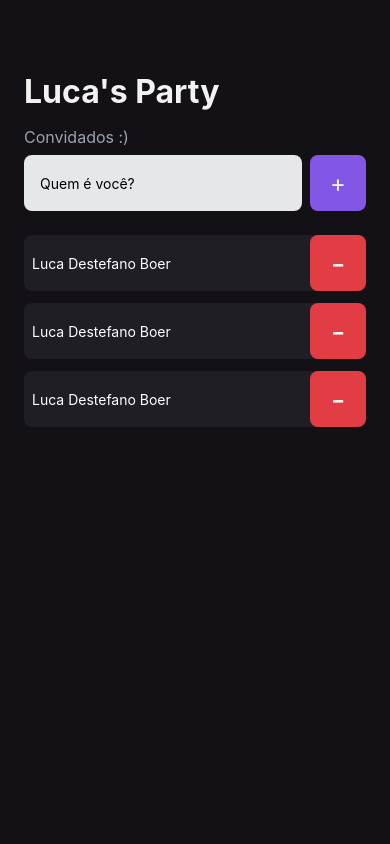
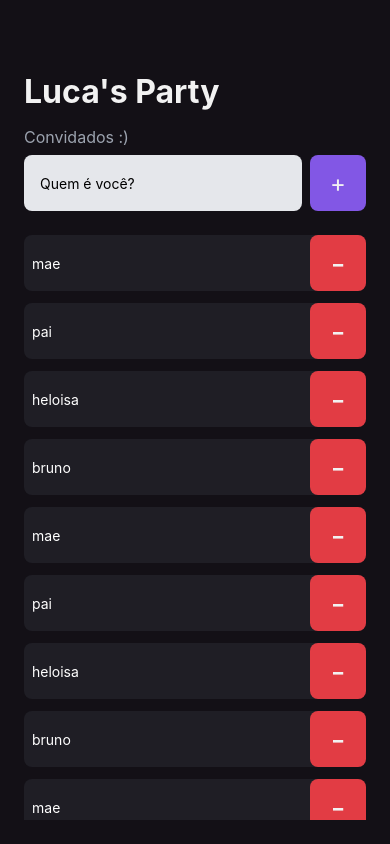
Before and after one commit to lucadboer/im-here-app, a React Native app: screen / in a window 390 px wide. Built offline with nearby package versions, Linux system fonts and the light colour scheme.

Commit message:
create data flow & alerts

```diff
--- a/App.tsx
+++ b/App.tsx
@@ -1,7 +1,11 @@
+import { StatusBar } from "react-native";
 import Home from "./src/screens/Home";
 
 export default function App() {
   return (
-    <Home />
+    <>
+      <StatusBar barStyle="light-content" translucent  />
+      <Home />
+    </>
   )
 }
--- a/src/components/Participant/index.tsx
+++ b/src/components/Participant/index.tsx
@@ -1,11 +1,20 @@
 import { Text, TouchableOpacity, View } from "react-native";
 import { styles } from "./styles";
 
-export function Participant() {
+interface ParticipantProps {
+  name: string;
+  onRemove: (name: string) => void
+}
+
+export function Participant({ name, onRemove }: ParticipantProps) {
+
+  function handleRemoveParticipant(nameToRemove: string) {
+    onRemove(nameToRemove)
+  }
   return (
     <View style={styles.container}>
-      <Text style={styles.name}>Luca Destefano Boer</Text>
-      <TouchableOpacity style={styles.button}>
+      <Text style={styles.name}>{name}</Text>
+      <TouchableOpacity style={styles.button} onPress={() => {handleRemoveParticipant(name)}}>
        <Text style={styles.textButton}>-</Text>
       </TouchableOpacity>
     </View>
--- a/src/screens/Home/index.tsx
+++ b/src/screens/Home/index.tsx
@@ -1,11 +1,30 @@
-import { Text, TextInput, TouchableOpacity, View } from 'react-native';
+import { Alert, FlatList, ScrollView, Text, TextInput, TouchableOpacity, View } from 'react-native';
 import { Participant } from '../../components/Participant';
 import { styles } from './styles';
 
 export default function Home() {
 
-  function handleAddName() {
+  const participants = ['mae', 'pai', 'heloisa', 'bruno','mae', 'pai', 'heloisa', 'bruno','mae', 'pai', 'heloisa', 'bruno']
+
+  function handleAddParticipant() {
+    if (participants.includes('heloisa')) {
+      return Alert.alert("Participante existe", "Já existe esse nome na sua lista de participantes")
+    }
     console.log('add name');
+  }
+
+  function handleRemoveParticipant(name: string) {
+    Alert.alert('Remover', `Remover o participante ${name}?`, [
+      {
+        text: 'Sim',
+        onPress: () => {Alert.alert('Participante deletado!')}
+      },
+      {
+        text: 'Não',
+        style: 'cancel'
+      }
+    ])
+    console.log('remove');
   }
 
   return (
@@ -16,14 +35,29 @@ export default function Home() {
       <View style={styles.form}>
         <TextInput style={styles.input} placeholder='Quem é você?' />
 
-        <TouchableOpacity style={styles.button} onPress={handleAddName}>
+        <TouchableOpacity style={styles.button} onPress={handleAddParticipant}>
           <Text style={styles.textButton}>+</Text>
         </TouchableOpacity>
       </View>
 
-      <Participant />
-      <Participant />
-      <Participant />
+      <FlatList
+        data={participants}
+        keyExtractor={(item, index) => item + index}
+        renderItem={({item}) => (
+          <Participant name={item} onRemove={handleRemoveParticipant} />
+        )}
+        showsVerticalScrollIndicator={false}
+        ListEmptyComponent={() => (
+          <Text style={styles.empityText}>A sua lista está vazia. Adicione novos participantes!</Text>
+        )}
+      />
+
+      {/* <ScrollView showsVerticalScrollIndicator={false}>
+        {participants.map(participant => {
+          return <Participant name={participant} onRemove={handleRemoveParticipant} />
+        })}
+      </ScrollView> */}
+
     </View>
   );
 }
--- a/src/screens/Home/styles.ts
+++ b/src/screens/Home/styles.ts
@@ -54,6 +54,14 @@ export const styles = StyleSheet.create({
   textButton: {
     fontSize: 24,
     color: '#f2f2f2',
+  },
+
+  empityText: {
+    marginTop: 16,
+
+    fontSize: 18,
+    color: '#fff',
+    textAlign: 'center',
   }
 
 });
```
